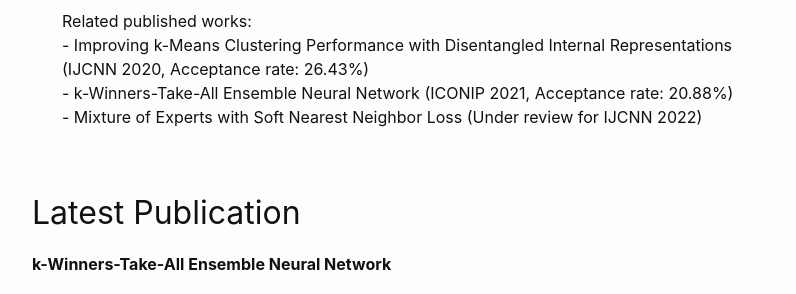
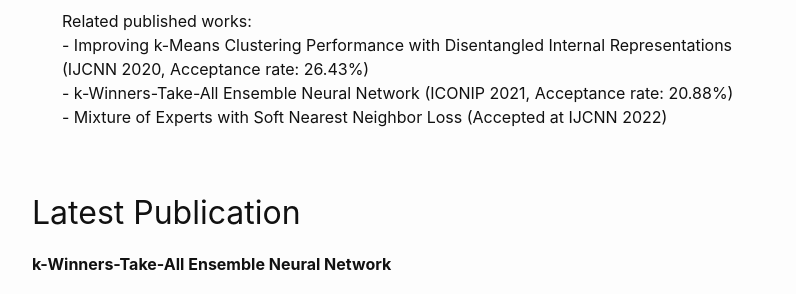
Before and after one commit to AFAgarap/AFAgarap.github.io, a Jekyll site: the page built from about.md, in a window 1280 px wide and 900 px high, scrolled down 824 px. Shown: the part 153-447 px from the top of the window, without its empty margins (238-1034 px from the left). Built offline with Jekyll 4.4.1, drawn with Linux system fonts in a browser that asks for light colours.

Commit message:
docs: Add acceptance of IJCNN 2022 paper

```diff
--- a/about.md
+++ b/about.md
@@ -44,8 +44,7 @@
 Representations (IJCNN 2020, Acceptance rate: 26.43%)
 <br>- k-Winners-Take-All Ensemble Neural Network (ICONIP 2021, Acceptance rate:
 20.88%)
-<br>- Mixture of Experts with Soft Nearest Neighbor Loss (Under review for
-IJCNN 2022)
+<br>- Mixture of Experts with Soft Nearest Neighbor Loss (Accepted at IJCNN 2022)
 
 ## Latest Publication
 
```
